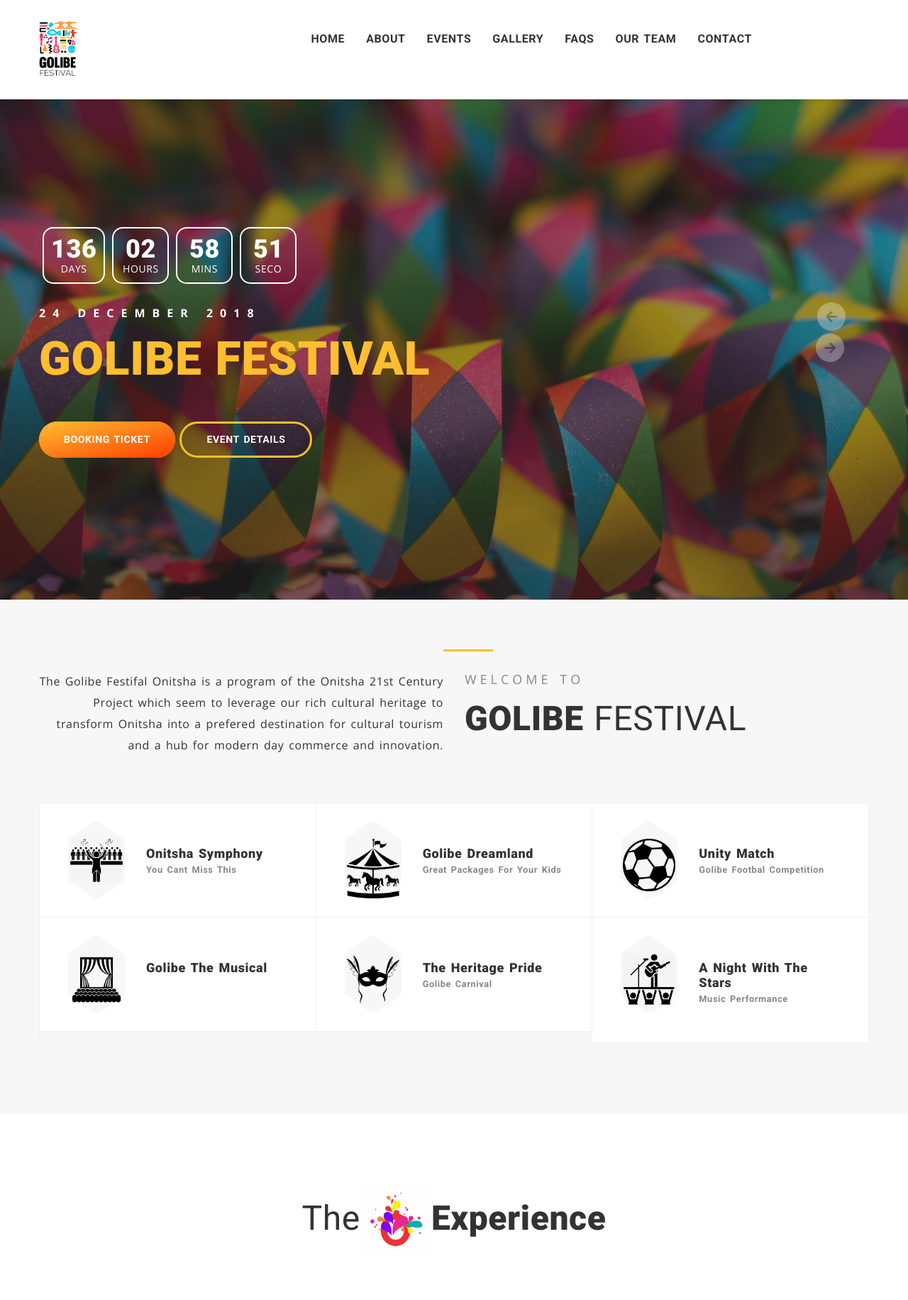
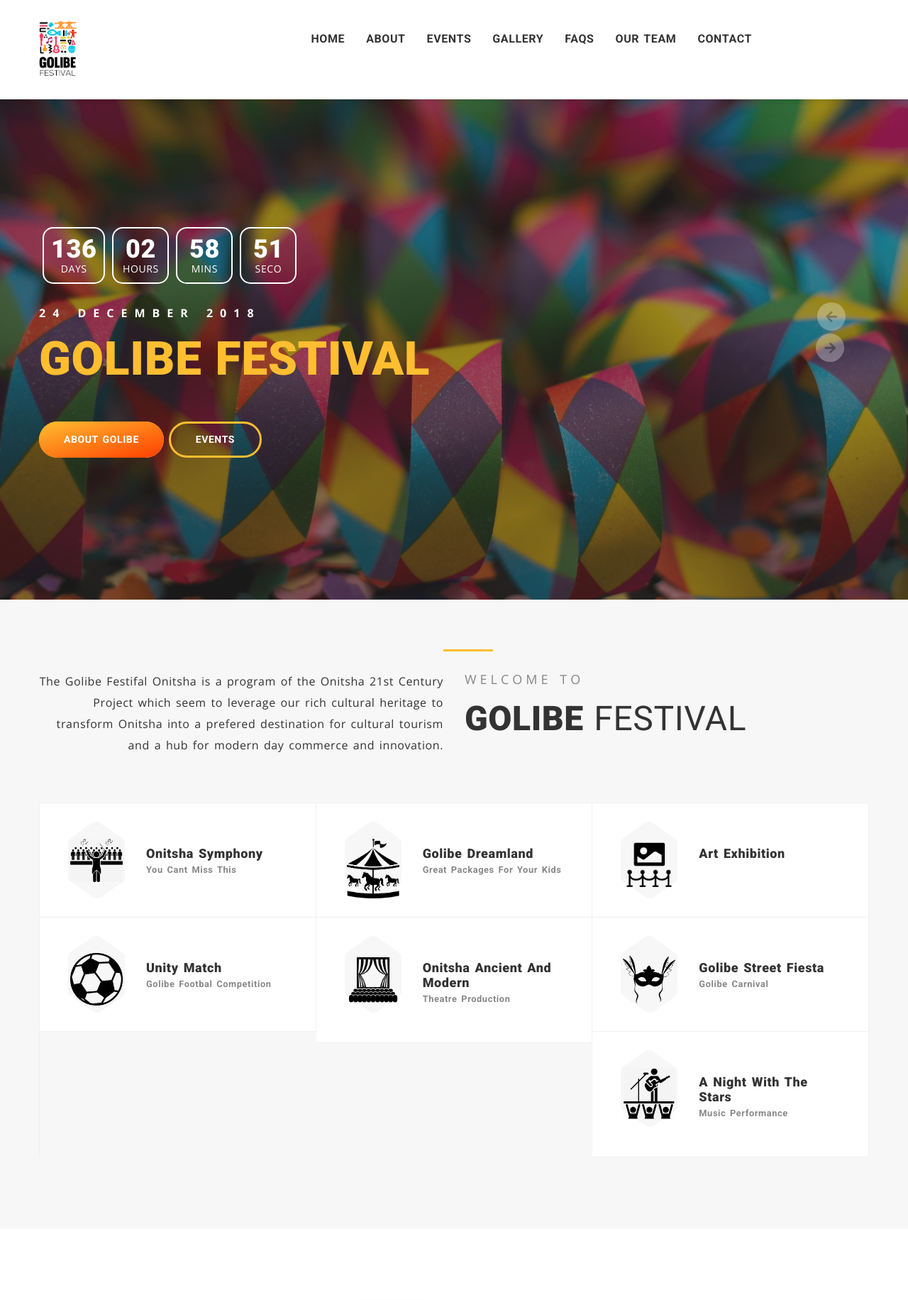
Before and after one commit to koredeadebayo/golibe, a PHP site: page / in a window 1280 px wide. Shown: the top 1832 px of the page at 71% size. Run offline with PHP 8.4, Linux system fonts and the light colour scheme.

Commit message:
Add Art exhibition to the events

```diff
--- a/index.php
+++ b/index.php
@@ -419,8 +419,8 @@
 									</div>
 									<span class="date">24 december 2018</span>
 									<strong class="bold-text">GOLIBE FESTIVAL</strong>
-									<a href="#!" class="custom-btn">booking ticket</a>
-									<a href="#!" class="details-btn">event details</a>
+									<a href="#!" class="custom-btn">About Golibe</a>
+									<a href="#!" class="details-btn">events</a>
 								</div>
 							</div>
 							<!-- slider-content - end -->
@@ -525,6 +525,15 @@
 								<small class="sub-title">great packages for your kids</small>
 							</a>
 						</li>
+						<li>
+							<a href="#!">
+								<span class="icon">
+									<img src="assets/images/icons/art-expo.png">
+								</span>
+								<strong class="title-text">Art Exhibition</strong>
+							</a>
+						</li>
+
 
 						<li>
 							<a href="#!">
@@ -541,7 +550,8 @@
 								<span class="icon">
 									<img src="assets/images/icons/theater.png">
 								</span>
-								<strong class="title-text">Golibe The Musical</strong>
+								<strong class="title-text">Onitsha Ancient and Modern</strong>
+								<small class="sub-title">Theatre Production</small>
 							</a>
 						</li>
 						<li>
@@ -549,7 +559,7 @@
 								<span class="icon">
 								 <img src="assets/images/icons/carniva.svg">
 								</span>
-								<strong class="title-text">The Heritage Pride</strong>
+								<strong class="title-text">Golibe Street Fiesta</strong>
 								<small class="sub-title">Golibe Carnival</small>
 							</a>
 						</li>
```
Also changed, not shown: assets/images/icons/art-expo.png (added).
